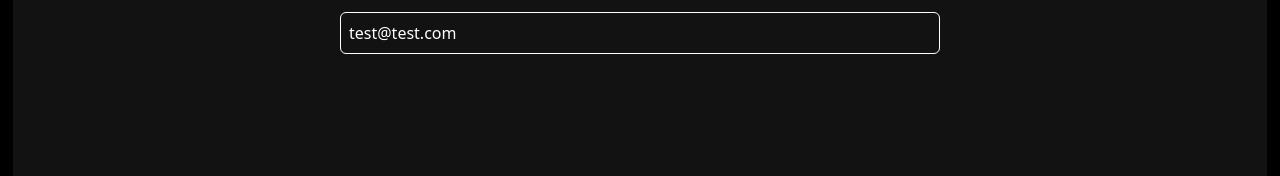
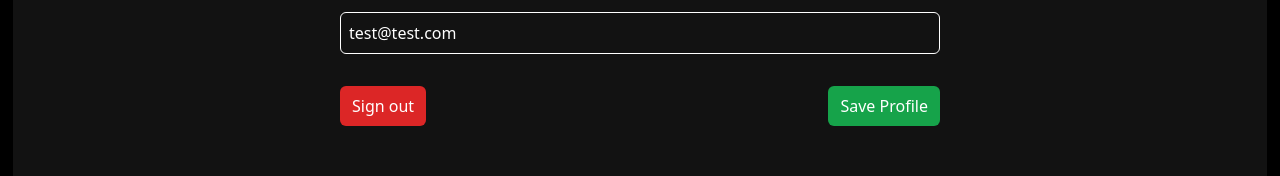
Before and after one commit to yangytjason2000/my-music, a React (Create React App) app in the folder frontend/: page /user_page in a window 1280 px wide. Shown: the part 320-496 px from the top of the page. Built offline with nearby package versions, Linux system fonts and the light colour scheme; no server answers.

Commit message:
Set up navigation for Login

```diff
--- a/frontend/src/components/Login.js
+++ b/frontend/src/components/Login.js
@@ -1,9 +1,10 @@
-import { useState, useEffect } from "react";
+import { useState } from "react";
 import { IconContext } from "react-icons";
 import { AiOutlineArrowLeft } from "react-icons/ai";
 import { useNavigate } from "react-router-dom";
 import Button from "./Buttons/button";
 import Input from "./Inputs/Input";
+import { useAuth } from "../context/AuthProvider";
 
 const Login = () => {
     const navigate = useNavigate();
@@ -13,8 +14,7 @@ const Login = () => {
 
     const [signIn, setSignIn] = useState(true);
     const [isLoading,setIsLoading] = useState(false);
-    const [isSignedIn, setIsSignedIn] = useState(false);
-    const [message,setMessage] = useState('');
+    const {setIsSignedIn} = useAuth();
 
     const handleSubmit = async (e) => {
         e.preventDefault();
@@ -24,12 +24,11 @@ const Login = () => {
             if (signIn){
                 const responseData = await signInUser(email, password);
                 console.log(responseData);
-                setMessage(responseData);
+                navigate(-1);
             }
             else {
                 const responseData = await registerUser(username,email, password);
                 console.log(responseData);
-                setMessage(responseData);
             }
         } catch (error) {
             console.error('Error signing in:', error);
@@ -62,6 +61,7 @@ const Login = () => {
             }
 
             const responseData = await response.json();
+            setSignIn(true);
             return responseData;
         }
         catch (error) {
@@ -92,6 +92,7 @@ const Login = () => {
             }
 
             const responseData = await response.json();
+            setIsSignedIn(true);
             return responseData;
         }
         catch (error) {
--- a/frontend/src/components/UserPage.js
+++ b/frontend/src/components/UserPage.js
@@ -53,6 +53,14 @@ const UserPage = () => {
                         </div>
                         <ProfileInput id='profileEmail' name='Email' type='email' autoComplete='on'
                             value='test@test.com'/>
+                        <div className="pt-4 flex flex-row justify-between items-center">
+                            <button className="bg-red-600 text-white px-3 py-2 rounded-md">
+                                Sign out
+                            </button>
+                            <button className="bg-green-600 text-white px-3 py-2 rounded-md">
+                                Save Profile
+                            </button>
+                        </div>
                     </form>
                 </div>
             </div>
```
